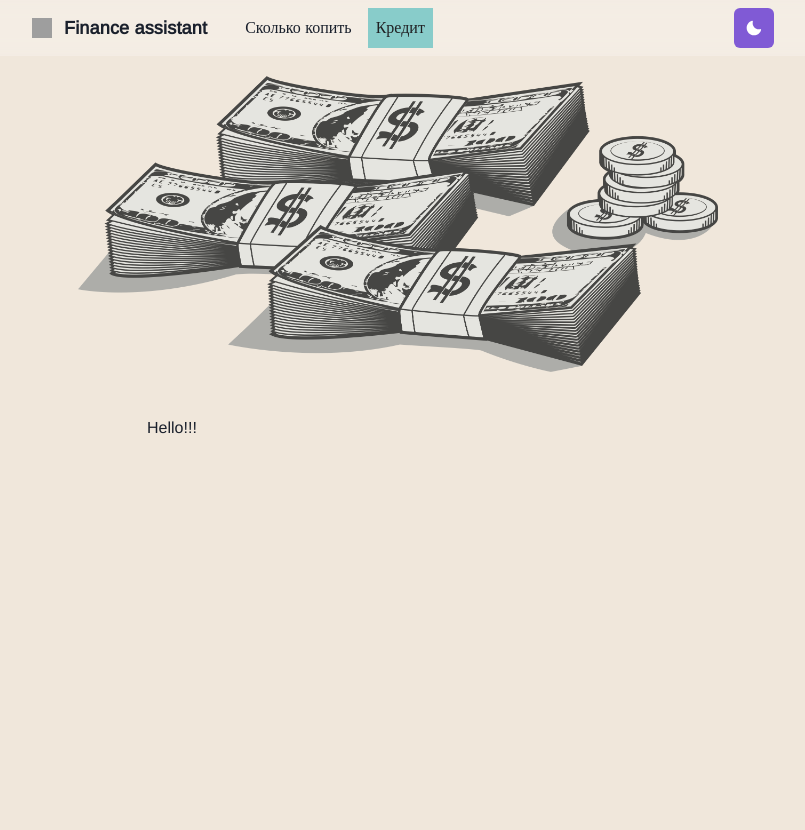
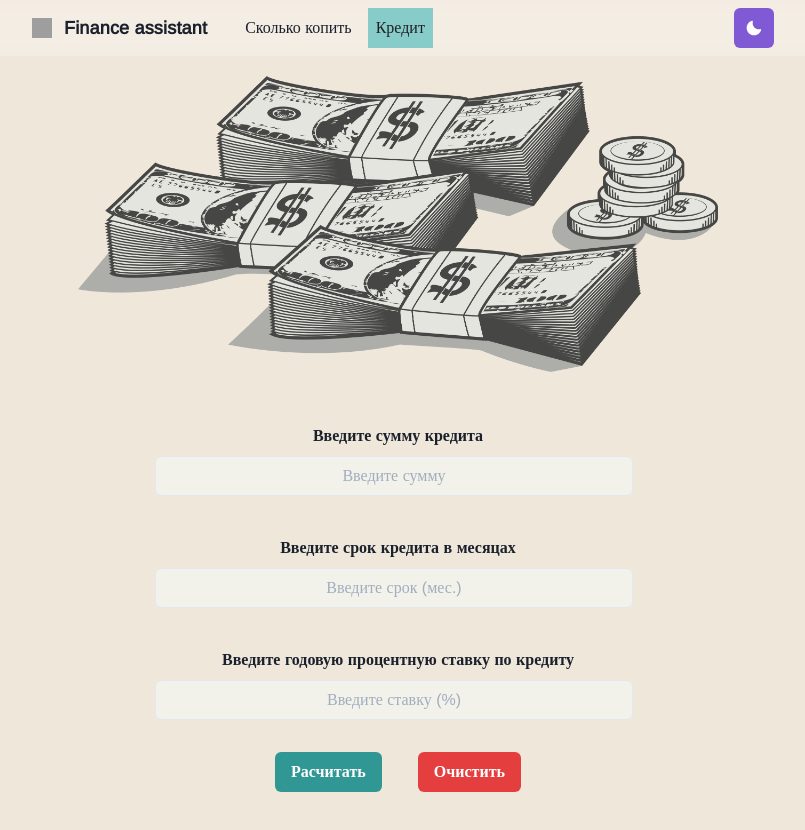
Before and after one commit to Nerpinary/finance-helper, a Next.js app: page /credit in a window 1280 px wide. Shown: the top 830 px of the page, without its empty margins (242-1047 px from the left). Before the commit the page ends 800 px from the top, so only its background shows below. Built offline with nearby package versions, Linux system fonts and the light colour scheme; grey boxes are pictures that could not be loaded.

Commit message:
add loan calc

```diff
--- a/components/result.js
+++ b/components/result.js
@@ -1,6 +1,6 @@
 import {Box, Heading, useColorModeValue} from "@chakra-ui/react";
 
-const Result = ({children}) => (
+const Result = ({resultCredit, text, creditText, children}) => (
         <Box
             p={5}
             borderRadius={20}
@@ -13,11 +13,19 @@ const Result = ({children}) => (
             textAlign='center'
         >
             <Box>
-            <p>Вы накопите эту сумму за</p>
+            <p>{text}</p>
             </Box>
             <Heading display="inline" as="h3" align="center">
                 {children}
             </Heading>
+            {!! resultCredit &&
+                <Box>
+                    <p>{creditText}</p>
+                    <Heading display="inline" as="h3" align="center">
+                        {resultCredit}
+                    </Heading>
+                </Box>
+            }
         </Box>
 );
 
--- a/components/rowWithInput.tsx
+++ b/components/rowWithSelect.tsx
@@ -1,7 +1,7 @@
 import {Container, Input, Select, useColorModeValue} from "@chakra-ui/react";
 import {Title} from "./titles";
 
-const RowWithCheckboxInput = ({id, value, valuteValue, onChange, onChangeSelect, text, type, placeholder}) => (
+const RowWithSelect = ({id, value, valuteValue, onChange, onChangeSelect, text, type, placeholder}) => (
         <Container
             w="full"
             flexWrap="wrap"
@@ -27,4 +27,4 @@ const RowWithCheckboxInput = ({id, value, valuteValue, onChange, onChangeSelect,
         </Container>
 );
 
-export default RowWithCheckboxInput;
+export default RowWithSelect;
--- /dev/null
+++ b/components/rowWithoutSelect.tsx
@@ -0,0 +1,20 @@
+import {Container, Input, useColorModeValue} from "@chakra-ui/react";
+import {Title} from "./titles";
+
+const RowWithoutSelect = ({id, value, onChange, type, placeholder, text}) => (
+    <Container
+        w="full"
+        display="flex"
+        flexWrap="wrap"
+        alignItems="center"
+        p={2}
+        justifyContent="space-between"
+        flexDirection="row"
+        textAlign="center"
+    >
+        <Title>{text}</Title>
+        <Input textAlign='center' bg={useColorModeValue('#f3f9f699', '#f3f9f622')} id={id} value={value} onChange={onChange} mr={2} mt={2} w="100%" type={type} placeholder={placeholder} />
+    </Container>
+)
+
+export default RowWithoutSelect
--- a/pages/404.js
+++ b/pages/404.tsx
@@ -15,7 +15,7 @@ const NotFound = () => {
             <Text>The page you&apos;re looking for was not found</Text>
             <Divider my={6} />
 
-            <Box my={6} align="center">
+            <Box my={6} textAlign="center">
                 <NextLink href="/" passHref>
                     <Button colorScheme="teal">Return to home</Button>
                 </NextLink>
--- a/pages/credit.js
+++ /dev/null
@@ -1,11 +0,0 @@
-import {Container} from "@chakra-ui/react";
-
-const Credit = () => {
-    return (
-        <Container>
-            Hello!!!
-        </Container>
-    );
-};
-
-export default Credit;
--- /dev/null
+++ b/pages/credit.tsx
@@ -0,0 +1,130 @@
+import {Box, Button, Container} from "@chakra-ui/react";
+import Layout from "../components/layouts/article";
+import {useState} from "react";
+import Section from "../components/section";
+import RowWithoutSelect from "../components/rowWithoutSelect";
+import Result from "../components/result";
+import {getCountString} from "../utils/utils";
+
+type Field = {
+    id: keyof State
+    placeholder: string
+    delay: number
+    text: string
+}
+
+const fields: Field[] = [
+    {
+        id: 'sum',
+        placeholder: 'Введите сумму',
+        delay: 0.1,
+        text: 'Введите сумму кредита'
+    },
+    {
+        id: 'term',
+        placeholder: 'Введите срок (мес.)',
+        delay: 0.2,
+        text: 'Введите срок кредита в месяцах'
+    },
+    {
+        id: 'percent',
+        placeholder: 'Введите ставку (%)',
+        delay: 0.3,
+        text: 'Введите годовую процентную ставку по кредиту'
+    }
+]
+
+type FieldNames = 'sum' | 'term' | 'percent'
+
+/* eslint-disable no-unused-vars */
+type State = {
+    [key in FieldNames]: {
+        value: string
+    }
+}
+
+type Result = string | undefined
+
+const Credit = () => {
+
+    const [state, setState] = useState<State>({
+        sum: {value: ''},
+        term: {value: ''},
+        percent: {value: ''}
+    })
+    const [result, setResult] = useState<Result>(undefined)
+    const [resultCredit, setResultCredit] = useState<Result>(undefined)
+
+    const handleResReset = () => {
+        if (result !== undefined) {
+            setResult (undefined)
+        }
+    }
+
+    const handleFieldValue = (value: string, key: keyof State) => {
+        handleResReset()
+        setState(prevState => ({
+            ...prevState,
+            [key]: {
+                ...prevState[key],
+                value
+            },
+        }))
+        console.log(state)
+    }
+
+    const handleResetFields = () => {
+        setState({
+            sum: {value: ''},
+            term: {value: ''},
+            percent: {value: ''}
+        })
+        handleResReset()
+    }
+
+    const handleCalculate = () => {
+        let p = +state.percent.value / 1200
+        let a = p * Math.pow((1 + p), +state.term.value) / (Math.pow((1 + p), +state.term.value) - 1)
+        a = (Math.ceil(a * 10000)) / 10000
+        let mp = a * +state.sum.value
+        let total = getCountString(+state.term.value * mp, ['рубль', 'рубля', 'рублей'])
+        let over = getCountString(+state.term.value * mp - +state.sum.value, ['рубль', 'рубля', 'рублей'])
+        setResult(total)
+        setResultCredit(over)
+    }
+
+    return (
+        <Layout title='Loan'>
+            <Container alignItems='center'>
+                {fields.map(field => {
+                    return(
+                        <Section delay={field.delay} key={field.id}>
+                            <RowWithoutSelect
+                                id={field.id}
+                                value={state[field.id].value}
+                                onChange={(e) => {
+                                    handleFieldValue(e.target.value, field.id)
+                                }}
+                                type='number'
+                                placeholder={field.placeholder}
+                                text={field.text}
+                            />
+                        </Section>
+                    )
+                })}
+                <Section delay={0.4}>
+                    <Box display="flex" flexDirection="row" w="full" justifyContent="center">
+                        <Button mr={9} colorScheme="teal" onClick={handleCalculate}>Расчитать</Button>
+                        <Button colorScheme="red" onClick={handleResetFields}>Очистить</Button>
+                    </Box>
+                </Section>
+                {!!result && (
+                    <Result creditText='и из них переплаты' resultCredit={resultCredit} text='Всего вы заплатите'>{result}</Result>
+                )}
+            </Container>
+        </Layout>
+    );
+};
+
+
+export default Credit;
```
Also changed, not shown: pages/saveup.tsx (+3 -6 lines), pages/_app.tsx (renamed from pages/_app.js), pages/_document.tsx (renamed from pages/_document.js).
